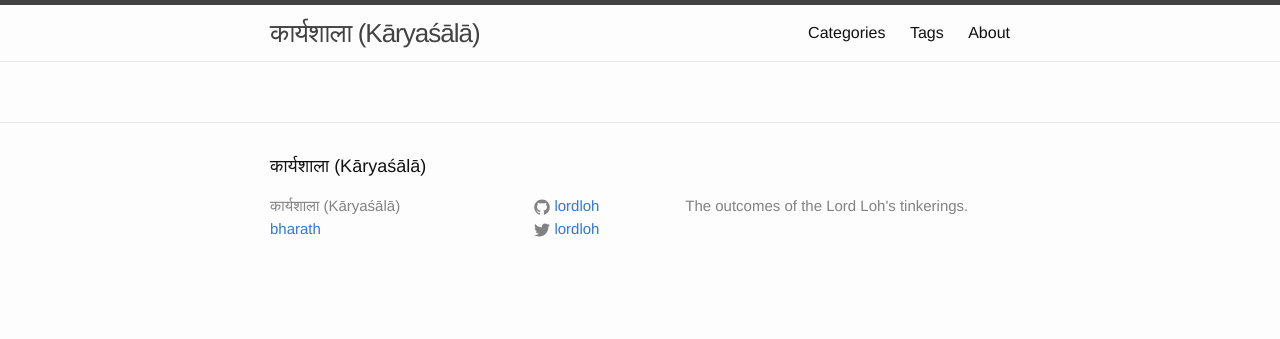
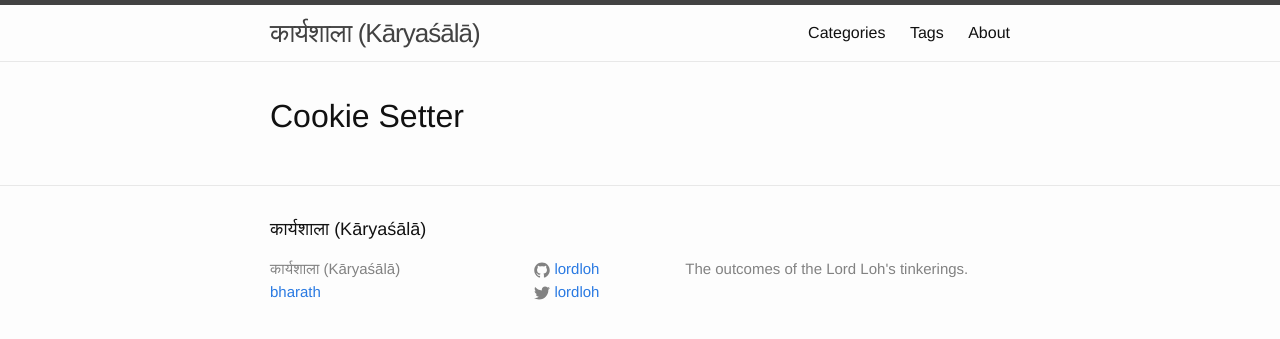
Before and after one commit to lordloh/karyashala, a Jekyll site: the page built from whoami.html, in a window 1280 px wide. Shown: the top 339 px of the page. Built offline with Jekyll 4.4.1, drawn with Linux system fonts in a browser that asks for light colours; Markdown is read by kramdown in place of the engine named in the settings.

Commit message:
added a title to whoami.html

```diff
--- a/whoami.html
+++ b/whoami.html
@@ -1,7 +1,7 @@
 ---
 layout: default
 ---
-
+<h1>Cookie Setter</h1>
 <script>
   var owner=1;
 </script>
```
